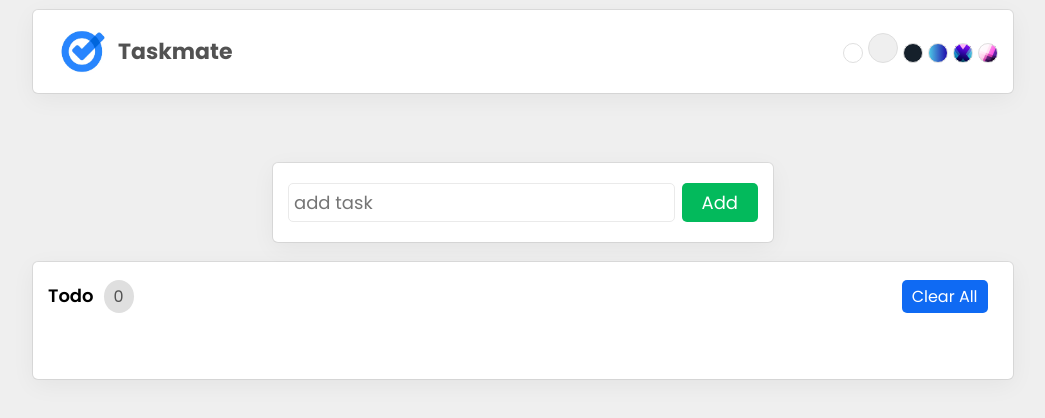
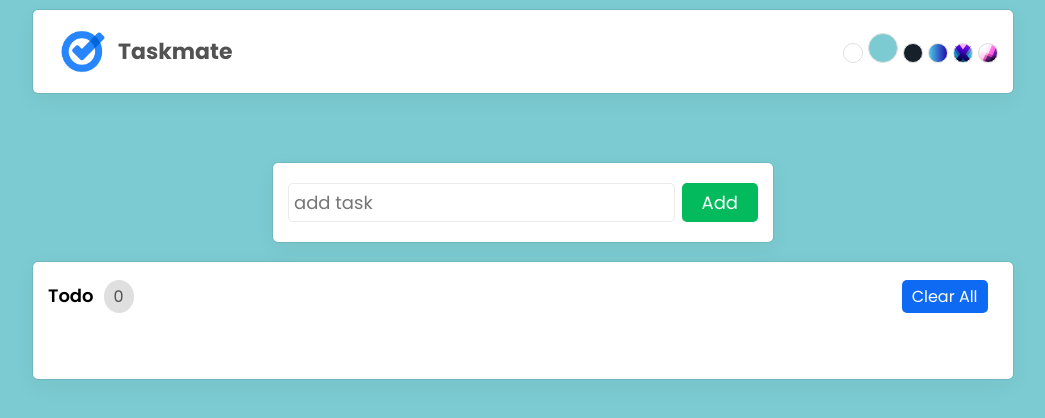
Before and after one commit to s9000800078/TaskManager, a React (Vite) app: page / in a window 1280 px wide. Shown: the top 418 px of the page, without its empty margins (117-1162 px from the left). Built offline with nearby package versions, Linux system fonts and the light colour scheme.

Commit message:
Task-app

```diff
--- a/src/about.js
+++ /dev/null
@@ -1 +0,0 @@
-ge
--- a/src/index.css
+++ b/src/index.css
@@ -21,7 +21,7 @@
 }
 
 .medium{
-  background-color: #EFEFEF;
+  background-color: rgb(124, 203, 210);
   transition: all 500ms;
 }
 
```
